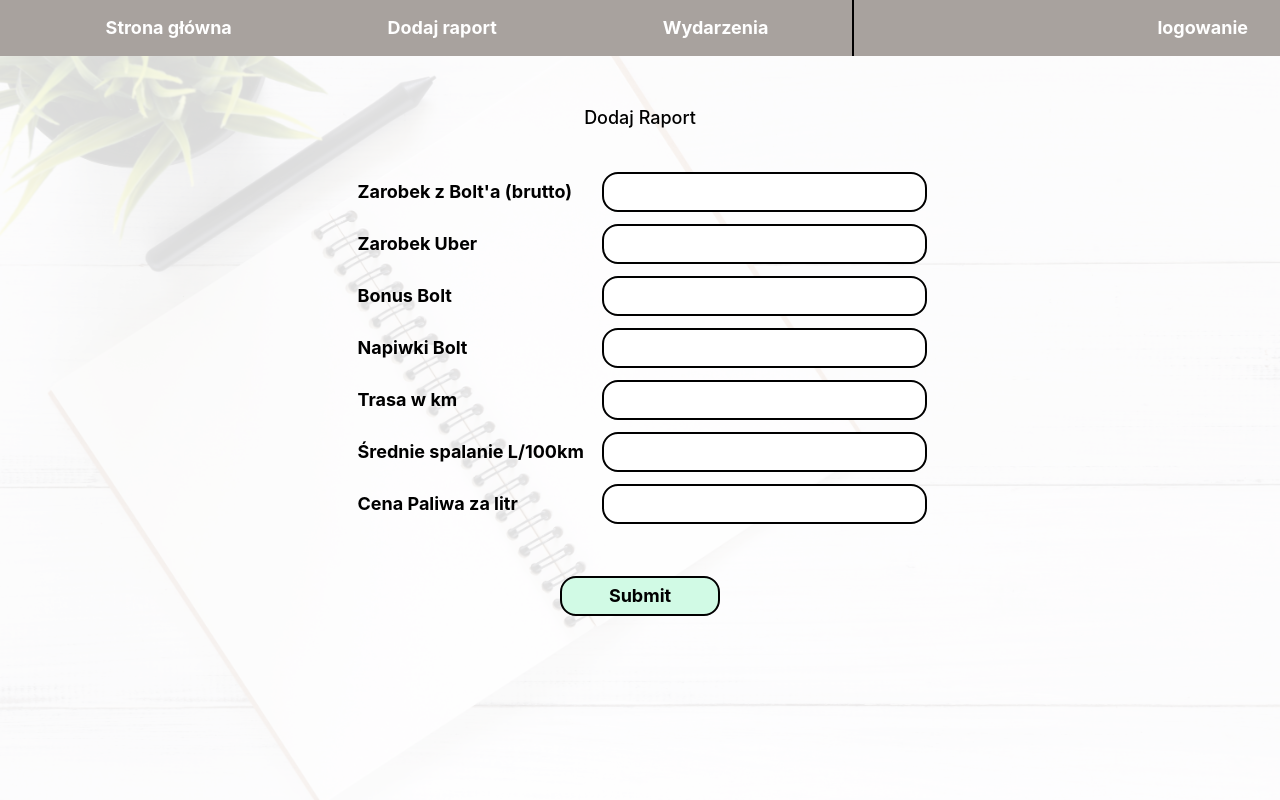
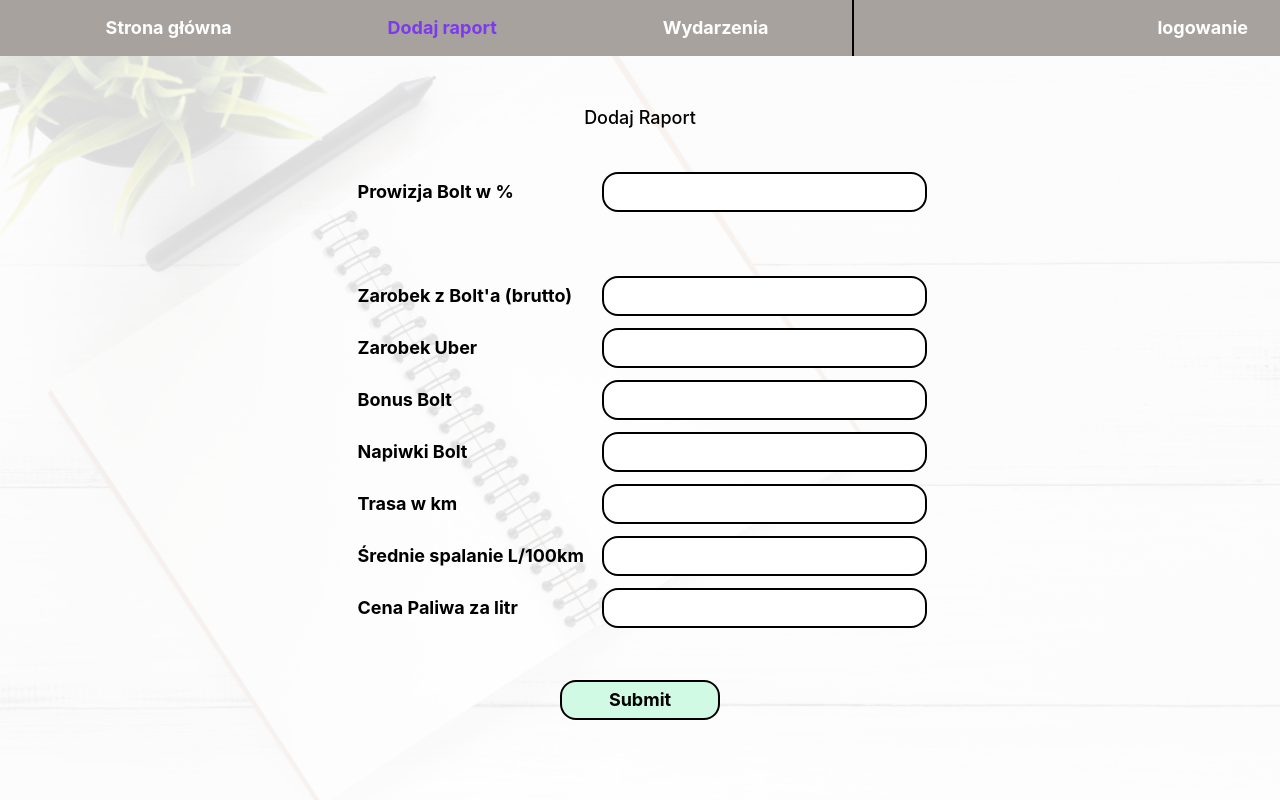
Before and after one commit to radek-zaborski/tax-driver, a React (Create React App) app: page /AddReport in a window 1280 px wide. Built offline with nearby package versions, Linux system fonts and the light colour scheme.

Commit message:
add boltCommision variable & add style link menu isActive

```diff
--- a/src/Components/Header/Header.js
+++ b/src/Components/Header/Header.js
@@ -9,8 +9,14 @@ function Header() {
           <li className="h-full w-1/3 flex items-center justify-center">
             <NavLink
               to="/"
-              className="hover:text-violet-600 duration-300"
-              activeStyle="text-black"
+              className={({ isActive, isPending }) =>
+                isActive
+                  ? "text-violet-600 duration-300"
+                  : "hover:text-green-800 hover:border-b-green-800 hover:border-b-2 hover:border-b-solid duration-100"
+              }
+
+              // hover:
+              // activeStyle="text-black"
             >
               Strona główna
             </NavLink>
@@ -18,7 +24,11 @@ function Header() {
           <li className="h-full  w-1/3 flex items-center justify-center">
             <NavLink
               to="/AddReport"
-              className="hover:text-violet-600 duration-300"
+              className={({ isActive, isPending }) =>
+                isActive
+                  ? "text-violet-600 duration-300"
+                  : "hover:text-green-800 hover:border-b-green-800 hover:border-b-2 hover:border-b-solid duration-100"
+              }
             >
               Dodaj raport
             </NavLink>
@@ -26,7 +36,11 @@ function Header() {
           <li className="h-full  w-1/3 flex items-center justify-center">
             <NavLink
               to="/Events"
-              className="hover:text-violet-600 duration-100 hover:border-b-violet-500 hover:border-b-2 hover:border-b-solid duration-300"
+              className={({ isActive, isPending }) =>
+                isActive
+                  ? "text-violet-600 duration-300"
+                  : "hover:text-green-800 hover:border-b-green-800 hover:border-b-2 hover:border-b-solid duration-100"
+              }
             >
               Wydarzenia
             </NavLink>
--- a/src/Views/AddReport/AddReport.js
+++ b/src/Views/AddReport/AddReport.js
@@ -17,16 +17,18 @@ function AddReport() {
       tip,
       bonusUber,
       bonusBolt,
+      boltCommision,
     } = input;
 
-    bolt = bolt * 1;
-    distanceTrip = distanceTrip * 1;
-    fuelPrice = fuelPrice * 1;
-    AVG = AVG * 1;
-    uber = uber * 1;
-    tip = tip * 1;
-    bonusUber = bonusUber * 1;
-    bonusBolt = bonusBolt * 1;
+    bolt *= 1;
+    distanceTrip *= 1;
+    fuelPrice *= 1;
+    AVG *= 1;
+    uber *= 1;
+    tip *= 1;
+    bonusUber *= 1;
+    bonusBolt *= 1;
+    boltCommision /= 100;
 
     console.log(
       typeof bolt,
@@ -36,10 +38,13 @@ function AddReport() {
       typeof uber,
       typeof tip,
       typeof bonusBolt,
-      typeof bonusUber
+      typeof bonusUber,
+      typeof boltCommision,
+      "prowizja bolt",
+      boltCommision
     );
 
-    let commision = 0.25 * 1.23;
+    let commision = boltCommision * 1.23;
     console.log("commision", commision);
     let boltBrutto = ((bolt - tip - bonusBolt) * commision).toFixed(2);
     console.log(typeof boltBrutto);
@@ -86,6 +91,17 @@ function AddReport() {
       </h1>
 
       <form className="flex flex-wrap  " onSubmit={handleSubmit(onSubmit)}>
+        <div className="w-full mb-16  flex justify-center	">
+          <label className="w-60 mx-1 place-self-center		">
+            Prowizja Bolt w %
+          </label>
+          <input
+            className=" border-2 rounded-2xl px-4 py-1 border-solid border-black"
+            type="number"
+            step="0.01"
+            {...register("boltCommision")}
+          />
+        </div>
         <div className="w-full mb-3 flex justify-center	">
           <label className="w-60 mx-1 place-self-center		">
             Zarobek z Bolt'a (brutto)
```
